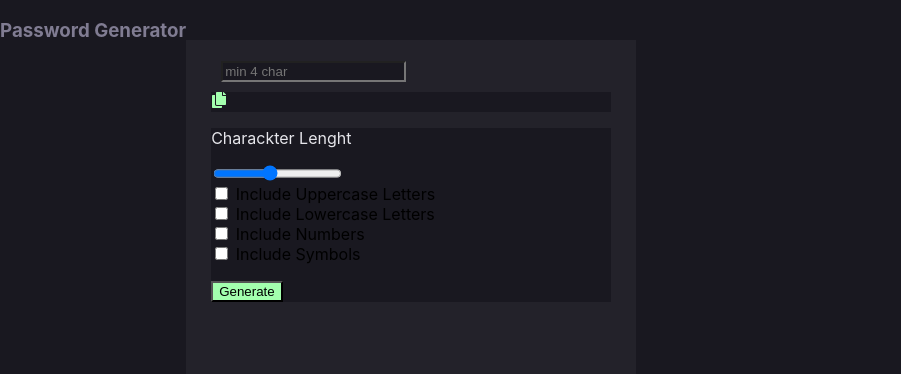
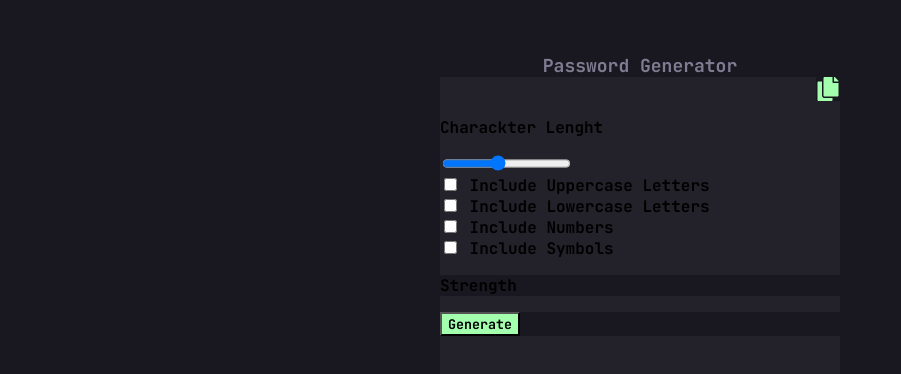
Before and after one commit to Nidinaz/password-generator-app, a React (Create React App) app: page / in a window 1280 px wide. Shown: the top 374 px of the page, without its empty margins (0-901 px from the left). Built offline with nearby package versions, Linux system fonts and the light colour scheme.

Commit message:
safe, bc brouser keeps failing, pcrestart

```diff
--- a/public/index.html
+++ b/public/index.html
@@ -10,6 +10,7 @@
       content="Web site created using create-react-app"
     />
     <link rel="apple-touch-icon" href="%PUBLIC_URL%/logo192.png" />
+    <link href="https://fonts.googleapis.com/css2?family=JetBrains+Mono:wght@700&display=swap" rel="stylesheet">
     <!--
       manifest.json provides metadata used when your web app is installed on a
       user's mobile device or desktop. See https://developers.google.com/web/fundamentals/web-app-manifest/
--- a/src/App.jsx
+++ b/src/App.jsx
@@ -17,7 +17,7 @@ const App = () => {
     //and characters.length
     //Math.floor makes sure that it's a whole number
     let newPassword = "";
-    for (let i = 0; i < 20; i++) {
+    for (let i = 0; i < 15; i++) {
       newPassword += characters.charAt(
         Math.floor(Math.random() * characters.length)
       );
@@ -30,10 +30,10 @@ const App = () => {
       <h3>Password Generator</h3>
       <div className="pwd-container">
         <div className="container-generated-pwd">
-          <input type="text" placeholder="min 4 char" readOnly />
-        </div>
-        <div className="icon-copy">
-          <FaCopy></FaCopy>
+          <div className="generated-pwd">{password}</div>
+          <div className="icon-copy">
+            <FaCopy></FaCopy>
+          </div>
         </div>
 
         {/* //SlIDER */}
@@ -61,31 +61,43 @@ const App = () => {
           <div className="pwd-settings">
             <div className="pwd-settings-checkbox">
               <div className="pwd-setting-uppercase">
-                <input type="checkbox" id="uppercase" />
-                <label htmlFor="uppercase"> Include Uppercase Letters</label>
+                <input type="checkbox" id="uppercase" className="uppercase" />
+                <label className="lable-name" htmlFor="uppercase">
+                  {" "}
+                  Include Uppercase Letters
+                </label>
               </div>
               <div className="pwd-setting-lowercase">
-                <input type="checkbox" id="lowercase" />
-                <label htmlFor="lowercase"> Include Lowercase Letters</label>
+                <input type="checkbox" id="lowercase" className="lowercase" />
+                <label className="lable-name" htmlFor="lowercase">
+                  {" "}
+                  Include Lowercase Letters
+                </label>
               </div>
               <div className="pwd-setting-numbers">
-                <input type="checkbox" id="numbers" />
-                <label htmlFor="numbers"> Include Numbers</label>
+                <input type="checkbox" id="numbers" className="numbers" />
+                <label className="lable-name" htmlFor="numbers">
+                  {" "}
+                  Include Numbers
+                </label>
               </div>
               <div className="pwd-setting-symbols">
-                <input type="checkbox" id="symbols" />
-                <label htmlFor="symbols"> Include Symbols</label>
+                <input type="checkbox" id="symbols" className="symbols" />
+                <label className="lable-name" htmlFor="symbols">
+                  {" "}
+                  Include Symbols
+                </label>
               </div>
             </div>
           </div>
           {/* //STRENGTH */}
           <div className="pwd-strength">
-            <p className="strenght-text"></p>
+            <p className="strenght-text">Strength</p>
             <div className="strength-level"></div>
-            <div className="pwd-button">
-              <button onClick={generatePassword}>Generate</button>
-              <span className="icon-btn"></span>
-            </div>
+          </div>
+          <div className="pwd-button">
+            <button onClick={generatePassword}>Generate</button>
+            <span className="icon-btn"></span>
           </div>
         </div>
       </div>
--- a/src/stylesApp.scss
+++ b/src/stylesApp.scss
@@ -9,51 +9,101 @@ $red: hsl(0, 91%, 63%);
 $orange: hsl(13, 95%, 66%);
 $yellow: hsl(42, 91%, 68%);
 
+$heading-font-size-L: 32px;
+$heading-font-size-M: 24px;
+$heading-font-size-S: 18px;
+
 * {
   all: none;
   background-color: $background-color;
+  font-family: "JetBrains Mono", monospace;
 }
 
 .main-container {
   width: 100%;
   height: 100%;
   display: flex;
+  flex-direction: column;
+  align-items: center;
 }
+
 
 h3 {
   color: $middle-gray;
+  margin: unset;
+  margin-top: 3em;
+  font-size: $heading-font-size-S;
 }
 
+//Password
 .pwd-container {
   background-color: $dark-gray;
-  margin: 40px 0;
   width: 400px;
   height: 600px;
-  padding: 10px 25px;
   align-items: center;
+  margin: unset;
 }
 
 .container-generated-pwd {
   background-color: $dark-gray;
-  font-weight: bold;
+  font-weight: bolder;
   color: $middle-gray;
-  grid-template-rows: 1fr 1fr;
-  padding: 10px;
+  letter-spacing: 1px;
+  display: flex;
+  justify-content: space-between;
+  align-items: center;
+}
+
+.generated-pwd {
+  color: $light-gray;
+  background-color: $dark-gray;
+  font-size: $heading-font-size-M;
+  justify-content: space-between;
 }
 
 .icon-copy {
+  background-color: $dark-gray;
   color: $green;
+  font-size: $heading-font-size-M;
+  display: flex;
+}
+
+//Slider
+.pwd-parameters {
+  background-color: $dark-gray;
 }
 
 .pwd-parameters-visable p {
-    color: $light-gray;
+  background-color: $dark-gray;
 }
 
 #slider {
-    height: 1em;
-    background-color: $background-color;
+  height: 1em;
 }
 
 .pwd-button button {
   background-color: $green;
 }
+
+.pwd-parameters-length-slider {
+  background-color: $dark-gray;
+}
+
+.pwd-settings-checkbox {
+  background-color: $dark-gray;
+}
+
+.pwd-setting-uppercase,
+.pwd-setting-lowercase,
+.pwd-setting-numbers,
+.pwd-setting-symbols,
+.checkbox,
+.lable-name {
+  background-color: $dark-gray;
+}
+
+.pwd-strength {
+}
+
+.pwd-button {
+}
```
Also changed, not shown: src/utils/Helper.js (added, +13 -0 lines), src/components/ui/Button.jsx (added), src/components/ui/Button.scss (added), src/components/ui/Strenght.scss (added), src/components/ui/Strength.jsx (added).
